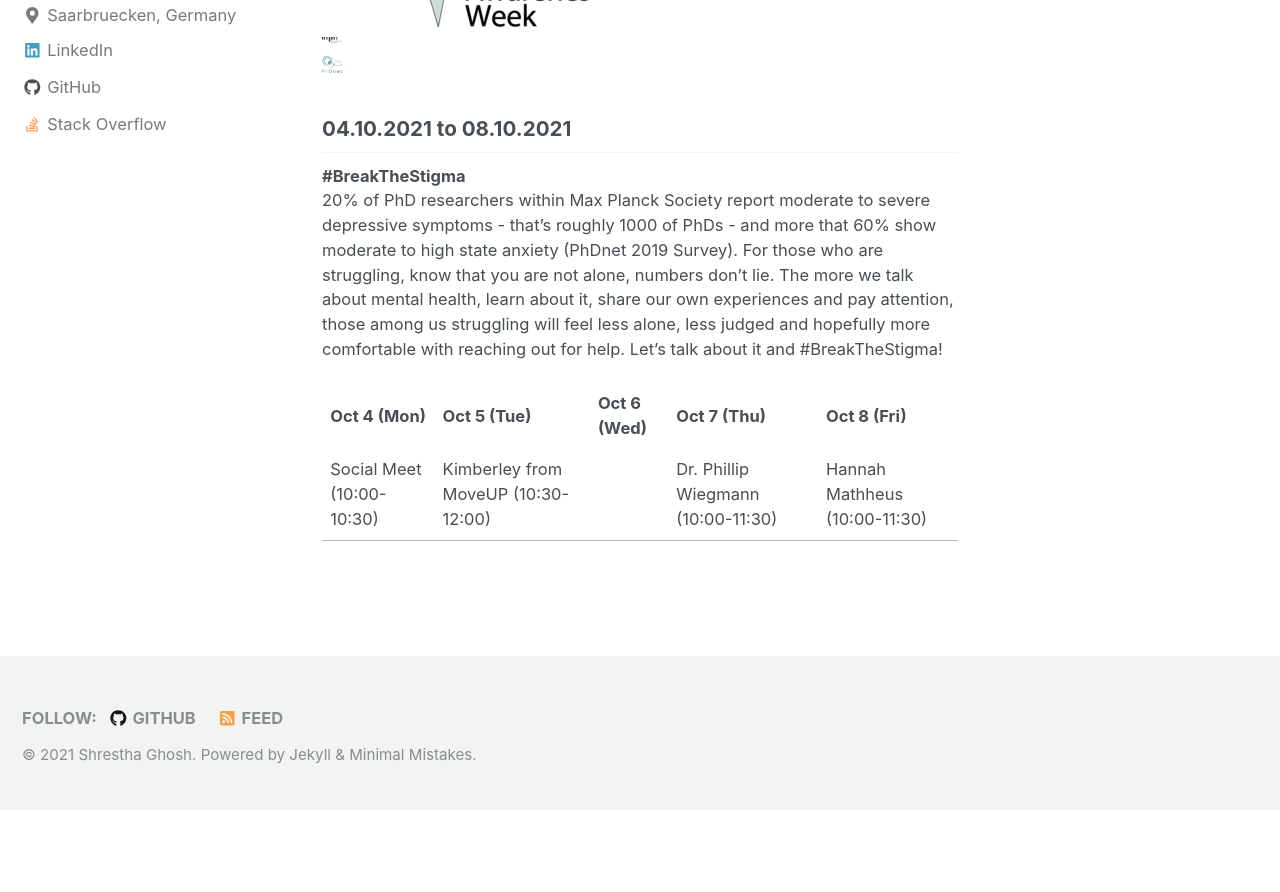
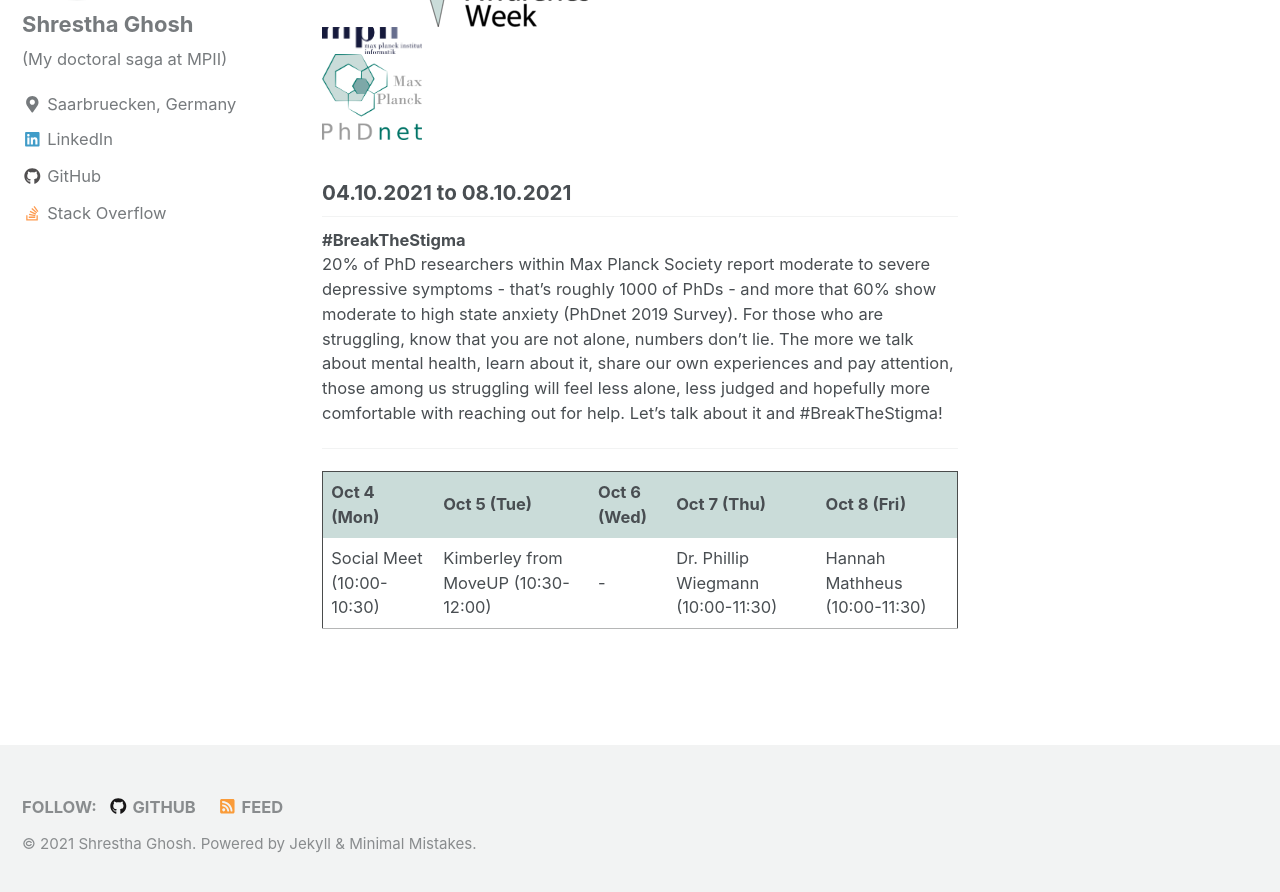
Before and after one commit to ghoshs/ghoshs.github.io, a Jekyll site: the page built from _pages/mhaw.md, in a window 1280 px wide and 900 px high, scrolled down 398 px. Shown: the top 892 px of the window. Built offline with Jekyll 4.4.1, drawn with Linux system fonts in a browser that asks for light colours; nearby versions of some CDN libraries; before the commit the page ends 1209 px from its top, so only the background shows below that.

Commit message:
update images

```diff
--- a/_pages/mhaw.md
+++ b/_pages/mhaw.md
@@ -8,9 +8,9 @@
   <div class="column">
    <img src="{{ site.url }}{{ site.baseurl }}/images/mhaw_logo.png" alt="">
    <br>
-   <img src="{{ site.url }}{{ site.baseurl }}/images/mpii-logo.png" alt="" width="20px">
+   <img src="{{ site.url }}{{ site.baseurl }}/images/mpii-logo.png" alt="" width="100px">
    <br>
-   <img src="{{ site.url }}{{ site.baseurl }}/images/phdnet.png" alt="" width="20px">
+   <img src="{{ site.url }}{{ site.baseurl }}/images/phdnet.png" alt="" width="100px">
   </div>
   <div class="column">
    <h2>04.10.2021 to 08.10.2021</h2>
@@ -20,18 +20,19 @@
   </div>
 </div>
 
-<table class="small">
- <tr>
+<table class="small" style="width: 100%;border: 1px solid #4a4c4c">
+ <tr style="background-color: rgba(202,220,217,255);">
   <th>Oct 4 (Mon)</th>
   <th>Oct 5 (Tue)</th>
   <th>Oct 6 (Wed)</th>
   <th>Oct 7 (Thu)</th>
   <th>Oct 8 (Fri)</th>
  </tr>
+ <hr>
  <tr>
   <td>Social Meet (10:00-10:30)</td>
   <td>Kimberley from MoveUP (10:30-12:00)</td>
-  <td></td>
+  <td> - </td>
   <td>Dr. Phillip Wiegmann (10:00-11:30)</td>
   <td>Hannah Mathheus (10:00-11:30)</td>
  </tr>
```
